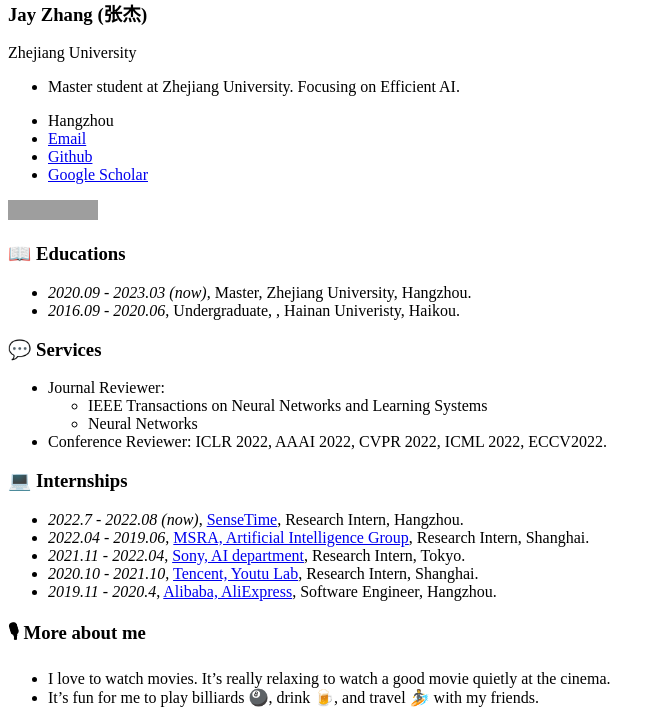
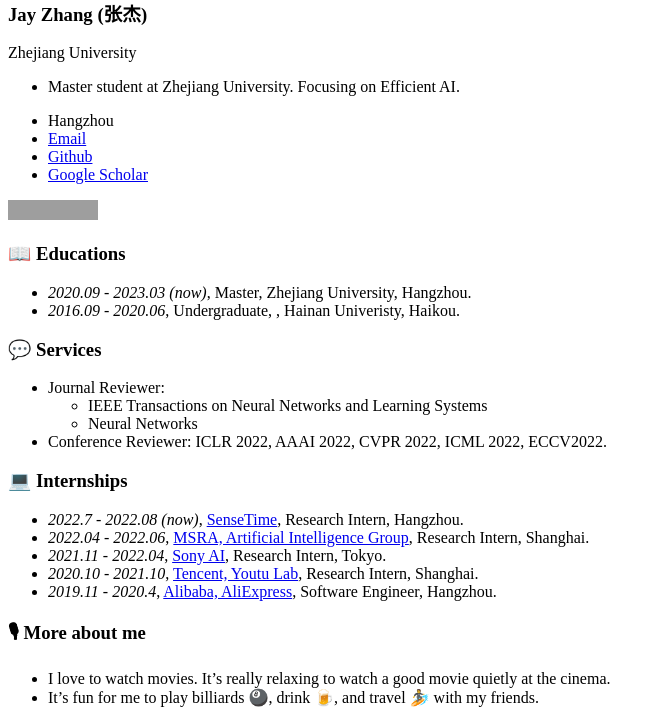
Before and after one commit to zj-jayzhang/zj-jayzhang.github.io, a Jekyll site: the page built from _pages/includes/others.md, in a window 1280 px wide. Shown: the part 400-1123 px from the top of the page, without its empty margins (0-661 px from the left). Built offline with Jekyll 4.4.1, drawn with Linux system fonts in a browser that asks for light colours; our own code applies the rules of GitHub Pages for plain Markdown files; grey boxes are pictures that could not be loaded.

Commit message:
Update others.md

```diff
--- a/_pages/includes/others.md
+++ b/_pages/includes/others.md
@@ -13,8 +13,8 @@
 
 # 💻 Internships
 - *2022.7 - 2022.08 (now)*, [SenseTime](https://www.sensetime.com/cn), Research Intern, Hangzhou.
-- *2022.04 - 2019.06*, [MSRA, Artificial Intelligence Group](https://www.msra.cn/), Research Intern,  Shanghai.
-- *2021.11 - 2022.04*, [Sony, AI department](https://ai.sony/index.html), Research Intern, Tokyo.
+- *2022.04 - 2022.06*, [MSRA, Artificial Intelligence Group](https://www.msra.cn/), Research Intern,  Shanghai.
+- *2021.11 - 2022.04*, [Sony AI](https://ai.sony/index.html), Research Intern, Tokyo.
 - *2020.10 - 2021.10*, [Tencent, Youtu Lab](https://open.youtu.qq.com/#/open/home), Research Intern, Shanghai.
 - *2019.11 - 2020.4*, [Alibaba, AliExpress](https://best.aliexpress.com/?src=google&albch=fbrnd&acnt=304-410-9721&albcp=2068664807&albag=79246744747&slnk=&trgt=aud-349278956780%3Akwd-14802285088&plac=&crea=593475686546&netw=g&device=c&mtctp=e&memo1=&albbt=Google_7_fbrnd&albagn=888888&isSmbActive=false&isSmbAutoCall=false&needSmbHouyi=false&gclid=CjwKCAjw6raYBhB7EiwABge5KmJEdkBNra9NIkEyXjv8DeW97nuCkApkC0hO6wXmUElokzEzwubdCBoCS1kQAvD_BwE&aff_fcid=49d56b453a774dd18d8a51ad2cf75f42-1661916386478-02753-UneMJZVf&aff_fsk=UneMJZVf&aff_platform=aaf&sk=UneMJZVf&aff_trace_key=49d56b453a774dd18d8a51ad2cf75f42-1661916386478-02753-UneMJZVf&terminal_id=830c48989058475bba173ccde706b3e7&afSmartRedirect=y), Software Engineer, Hangzhou.
 
```
